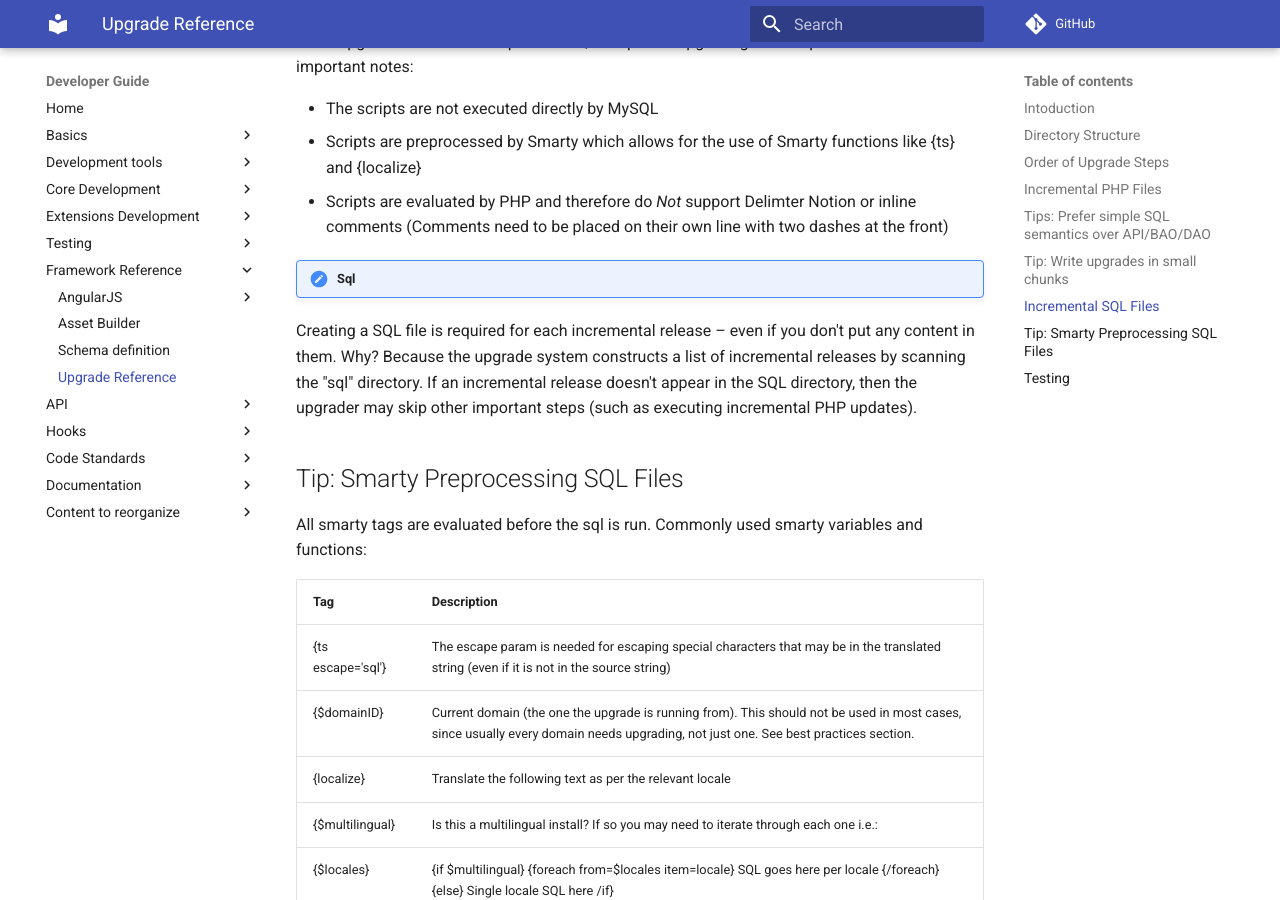
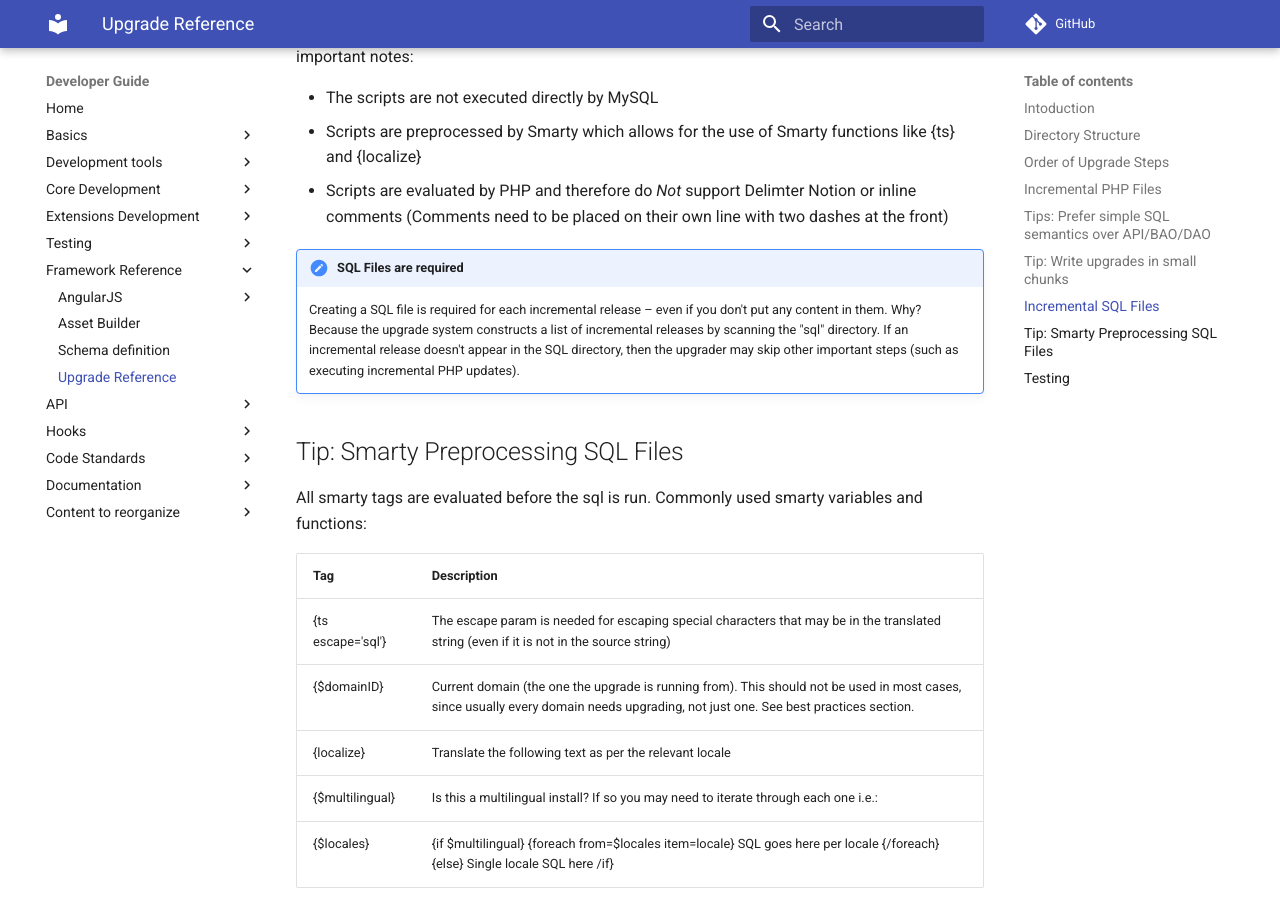
Before and after one commit to civicrm/civicrm-dev-docs, an MkDocs documentation site: the page built from docs/framework/upgrade.md, in a window 1280 px wide and 900 px high, scrolled down 2859 px. Built offline with MkDocs 1.6.1 and Material for MkDocs 9.7.7, drawn with Linux system fonts in a browser that asks for light colours; comment, search, counter and statistics services are not loaded; old or Windows-style settings are respelled for this version of MkDocs; some of the changed lines change nothing that is shown.

Commit message:
Fix admonitions syntax
See this page for correct syntax:
https://docs.civicrm.org/dev/en/latest/documentation/markdown/#admonitions

```diff
--- a/docs/framework/upgrade.md
+++ b/docs/framework/upgrade.md
@@ -1,7 +1,7 @@
 # Upgrade Reference
 
-!!! scope
-This document discusses upgrade conventions used in CiviCRM core code. For extensions and modules which integrate with CiviCRM, upgrade conventions are different. See [Create a Module Extension](https://docs.civicrm.org/dev/en/master/extensions/civix/) for more discussion of the module-focused upgrader.
+!!! note "Scope"
+    This document discusses upgrade conventions used in CiviCRM core code. For extensions and modules which integrate with CiviCRM, upgrade conventions are different. See [Create a Module Extension](https://docs.civicrm.org/dev/en/master/extensions/civix/) for more discussion of the module-focused upgrader.
 
 ## Intoduction
 
@@ -62,8 +62,8 @@
 * Scripts are preprocessed by Smarty which allows for the use of Smarty functions like {ts} and {localize}
 * Scripts are evaluated by PHP and therefore do *Not* support Delimter Notion or inline comments (Comments need to be placed on their own line with two dashes at the front)
 
-!!! SQL Files are required
-Creating a SQL file is required for each incremental release – even if you don't put any content in them. Why? Because the upgrade system constructs a list of incremental releases by scanning the "sql" directory. If an incremental release doesn't appear in the SQL directory, then the upgrader may skip other important steps (such as executing incremental PHP updates).
+!!! note "SQL Files are required"
+    Creating a SQL file is required for each incremental release – even if you don't put any content in them. Why? Because the upgrade system constructs a list of incremental releases by scanning the "sql" directory. If an incremental release doesn't appear in the SQL directory, then the upgrader may skip other important steps (such as executing incremental PHP updates).
 
 ## Tip: Smarty Preprocessing SQL Files
 
```
